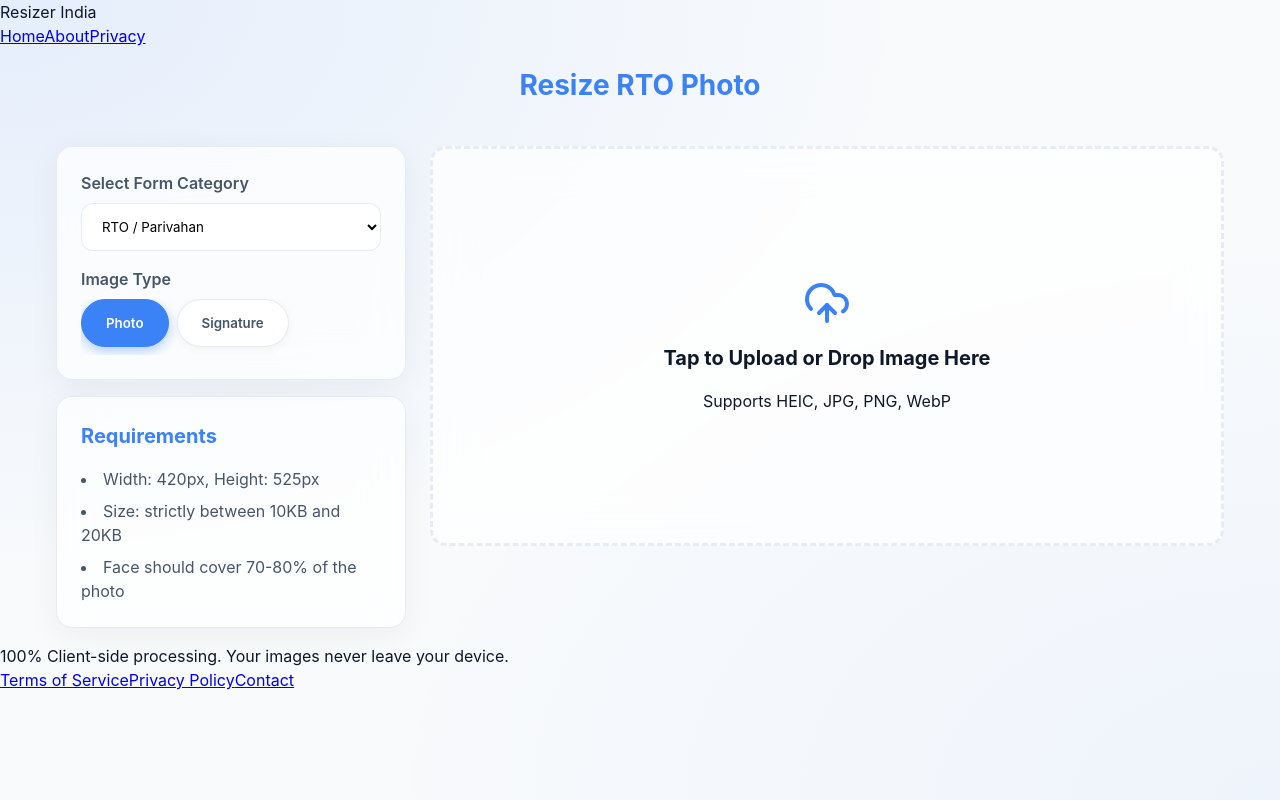
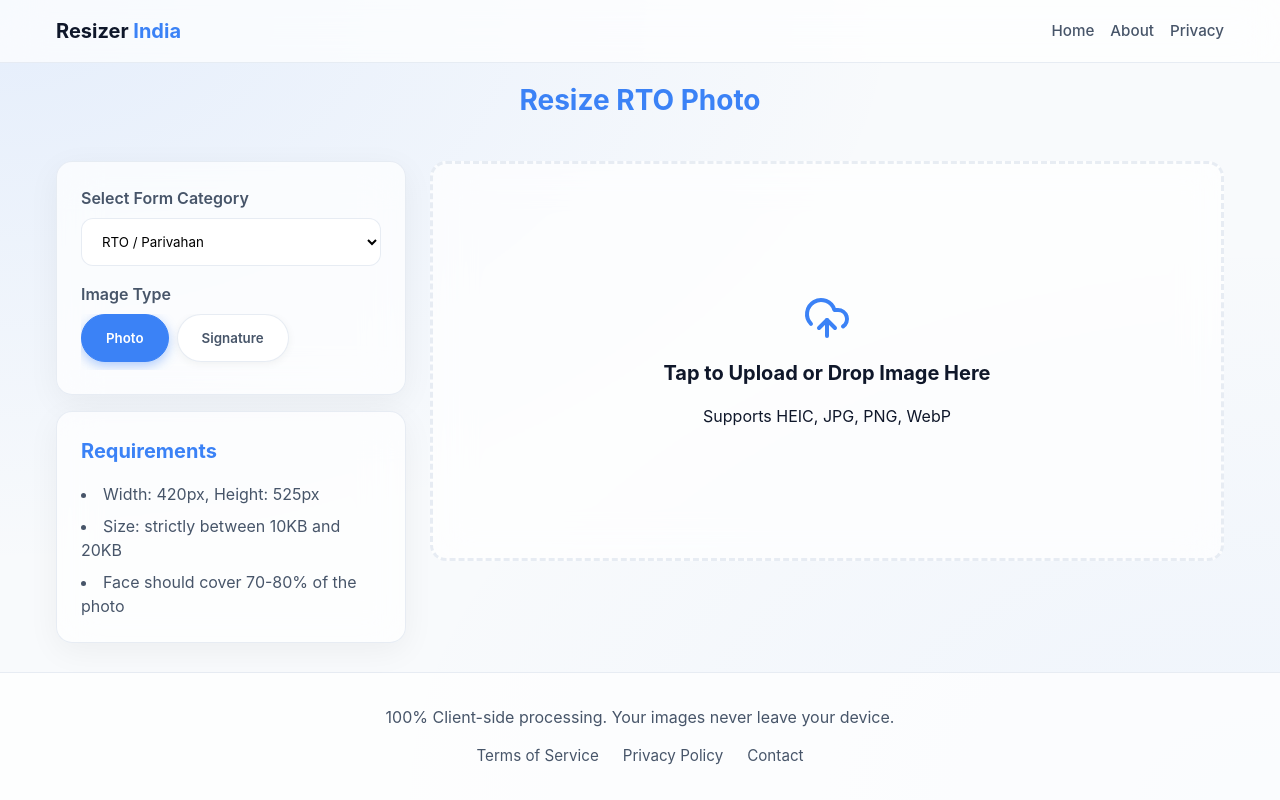
Before and after one commit to TechyNisarg/resizer-india, a React (Vite) app: page / in a window 1280 px wide. Built offline with nearby package versions, Linux system fonts and the light colour scheme; a web font is replaced by a local one.

Commit message:
fix: Header and footer styles

```diff
--- a/src/index.css
+++ b/src/index.css
@@ -226,3 +226,87 @@ input { cursor: text; }
   font-weight: 500;
   text-align: center;
 }
+
+/* Header */
+.header {
+  position: sticky;
+  top: 0;
+  z-index: 50;
+  background-color: var(--surface);
+  backdrop-filter: var(--blur);
+  -webkit-backdrop-filter: var(--blur);
+  border-bottom: 1px solid var(--border-color);
+}
+
+.header-container {
+  max-width: 1200px;
+  margin: 0 auto;
+  padding: 1rem;
+  display: flex;
+  justify-content: space-between;
+  align-items: center;
+  flex-wrap: wrap;
+  gap: 1rem;
+}
+
+.logo {
+  font-weight: 700;
+  font-size: 1.25rem;
+  color: var(--primary);
+  text-decoration: none;
+}
+.logo-text { color: var(--text-primary); }
+
+.nav-menu {
+  display: flex;
+  gap: 1rem;
+  align-items: center;
+  flex-wrap: wrap;
+}
+.nav-link {
+  font-weight: 500;
+  color: var(--text-secondary);
+  text-decoration: none;
+  font-size: 0.95rem;
+  transition: var(--transition);
+}
+.nav-link:hover { color: var(--primary); }
+
+/* Main Container */
+.main-container {
+  flex-grow: 1;
+  display: flex;
+  flex-direction: column;
+}
+
+/* Footer */
+.footer {
+  margin-top: auto;
+  border-top: 1px solid var(--border-color);
+  padding: 2rem 1rem;
+  background-color: var(--surface);
+  text-align: center;
+}
+.footer-content {
+  max-width: 1200px;
+  margin: 0 auto;
+  display: flex;
+  flex-direction: column;
+  gap: 1rem;
+  color: var(--text-secondary);
+}
+.footer-links {
+  display: flex;
+  justify-content: center;
+  gap: 1.5rem;
+  flex-wrap: wrap;
+}
+.footer-links a {
+  text-decoration: none;
+  color: inherit;
+  font-size: 0.95rem;
+  transition: var(--transition);
+}
+.footer-links a:hover {
+  color: var(--primary);
+}
```
